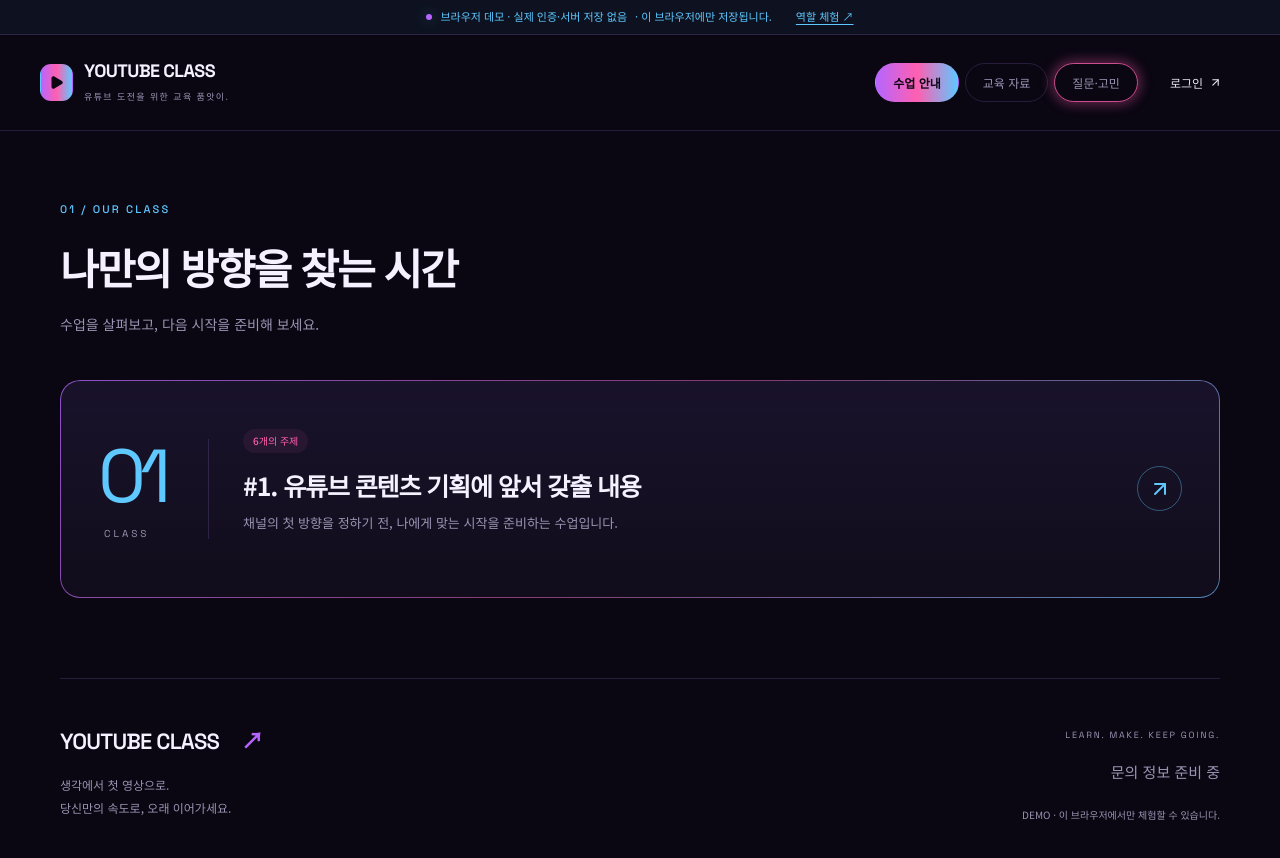
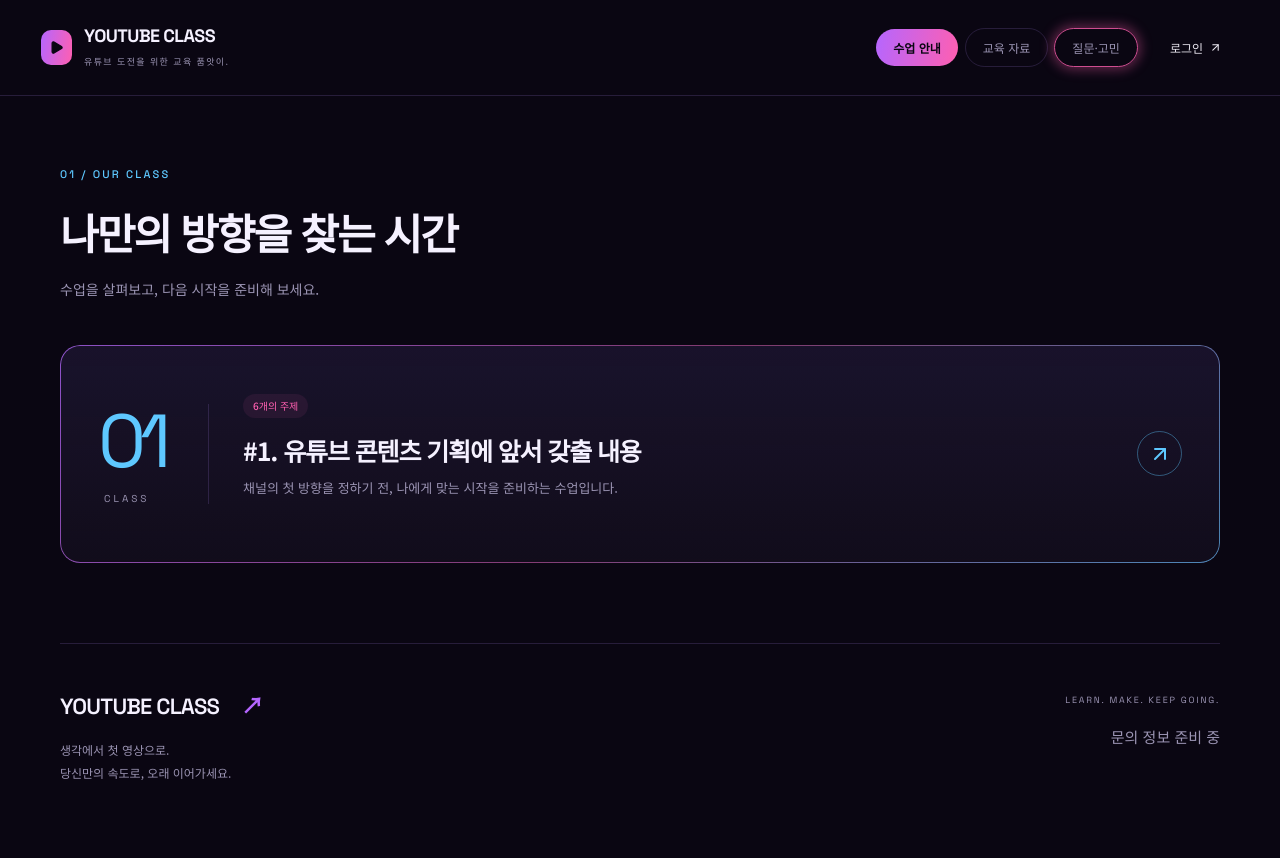
Before and after one commit to janelee0813/YouTube_School, a Next.js app: page / in a window 1280 px wide. Shown: the top 858 px of the page. After the commit the page ends 837 px from the top, so only its background shows below. Built offline with nearby package versions, Linux system fonts and the light colour scheme.

Commit message:
Remove global demo banner and soften header gradients

```diff
--- a/src/app/globals.css
+++ b/src/app/globals.css
@@ -18,6 +18,11 @@
     var(--neon-pink),
     var(--neon-blue)
   );
+  --header-gradient: linear-gradient(
+    100deg,
+    var(--neon-purple) 0%,
+    var(--neon-pink) 100%
+  );
   --card-gradient: linear-gradient(
     rgba(28, 21, 48, 0.85),
     rgba(21, 16, 31, 0.7)
@@ -155,23 +160,6 @@ small {
 .skip-link:focus {
   top: 10px;
 }
-.demo-banner {
-  min-height: 35px;
-  padding: 6px 30px;
-  background: rgba(94, 200, 255, 0.06);
-  color: var(--neon-blue);
-  font-size: 11px;
-  display: flex;
-  justify-content: center;
-  align-items: center;
-  gap: 8px;
-  border-bottom: 1px solid var(--line);
-}
-.demo-banner a {
-  margin-left: 16px;
-  text-decoration: underline;
-  text-underline-offset: 3px;
-}
 .live-dot {
   width: 6px;
   height: 6px;
@@ -222,7 +210,8 @@ small {
   height: 37px;
   border: 1px solid transparent;
   border-radius: 11px;
-  background: var(--neon-gradient);
+  background: var(--header-gradient);
+  background-clip: padding-box;
   color: var(--bg);
 }
 nav {
@@ -247,11 +236,12 @@ nav > a:focus-visible {
   border-color: rgba(181, 102, 255, 0.5);
   color: var(--neon-purple);
 }
-/* The reference uses the same three-color fill for the selected page. */
+/* Keep header fills smoothly purple-to-pink, without a cyan edge. */
 nav > a.active,
 nav > a.active:hover,
 nav > a.active:focus-visible {
-  background: var(--neon-gradient);
+  background: var(--header-gradient);
+  background-clip: padding-box;
   border-color: transparent;
   color: var(--bg);
   font-weight: 600;
@@ -1638,18 +1628,6 @@ th {
   }
   .container {
     width: calc(100% - 40px);
-  }
-  .demo-banner {
-    padding: 7px 16px;
-    font-size: 10px;
-    justify-content: space-between;
-    gap: 5px;
-  }
-  .demo-banner .desktop-inline {
-    display: none;
-  }
-  .demo-banner a {
-    margin-left: auto;
   }
   .site-header {
     padding: 18px 20px;
--- a/src/components/app.tsx
+++ b/src/components/app.tsx
@@ -38,7 +38,7 @@ export default function App() {
   );
 }
 function Shell() {
-  const { data, user, demo, ready, error, refresh, logout } = useData();
+  const { data, user, ready, error, refresh, logout } = useData();
   const path = usePathname();
   const router = useRouter();
   const [menu, setMenu] = useState(false);
@@ -72,14 +72,6 @@ function Shell() {
       <a className="skip-link" href="#main">
         본문으로 건너뛰기
       </a>
-      {demo && (
-        <div className="demo-banner">
-          <span className="live-dot" />
-          브라우저 데모 · 실제 인증·서버 저장 없음
-          <span className="desktop-inline"> · 이 브라우저에만 저장됩니다.</span>
-          <Link href="/login">역할 체험 ↗</Link>
-        </div>
-      )}
       <header className="site-header">
         <Link
           href="/"
@@ -212,11 +204,6 @@ function Shell() {
           ) : (
             <span className="muted">문의 정보 준비 중</span>
           )}
-          <p className="small">
-            {demo
-              ? "DEMO · 이 브라우저에서만 체험할 수 있습니다."
-              : "질문과 답변은 본인과 담당 강사만 열람합니다."}
-          </p>
         </div>
       </footer>
     </>
```
Also changed, not shown: public/icon.svg.
